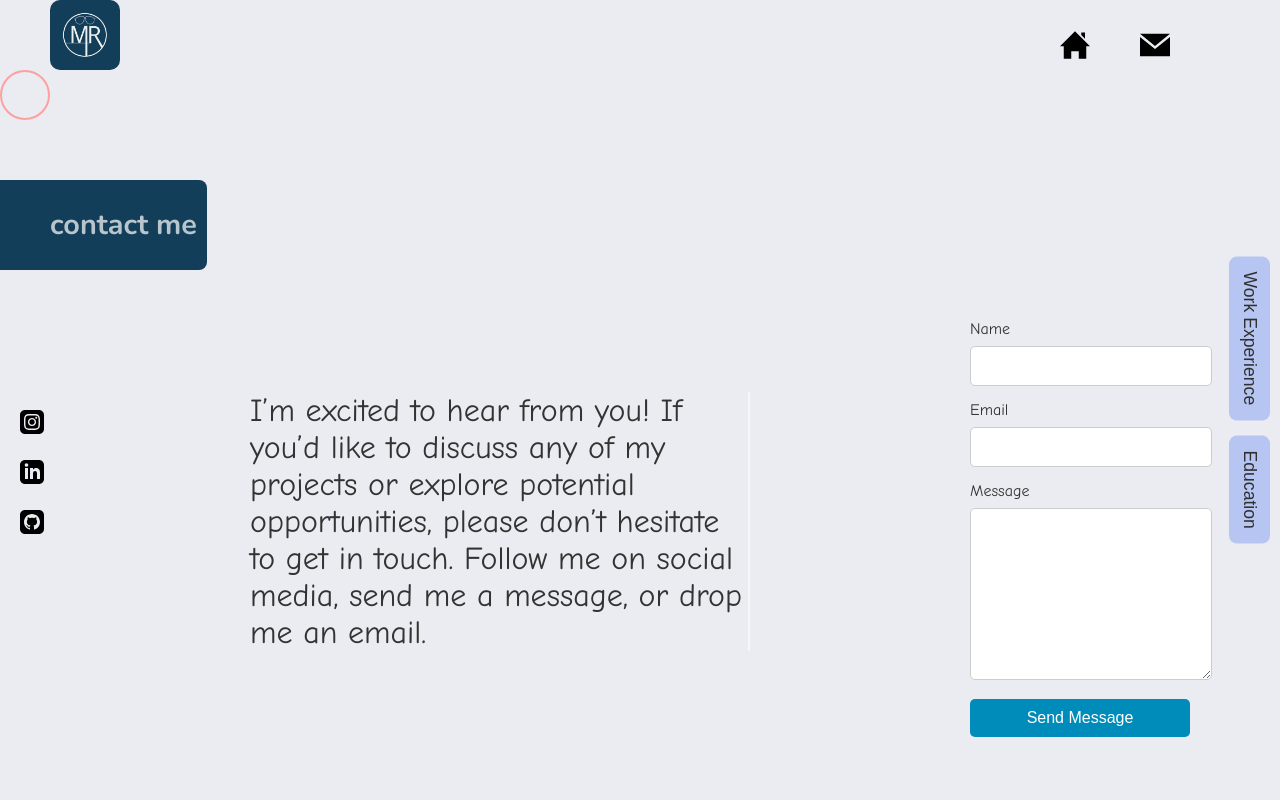
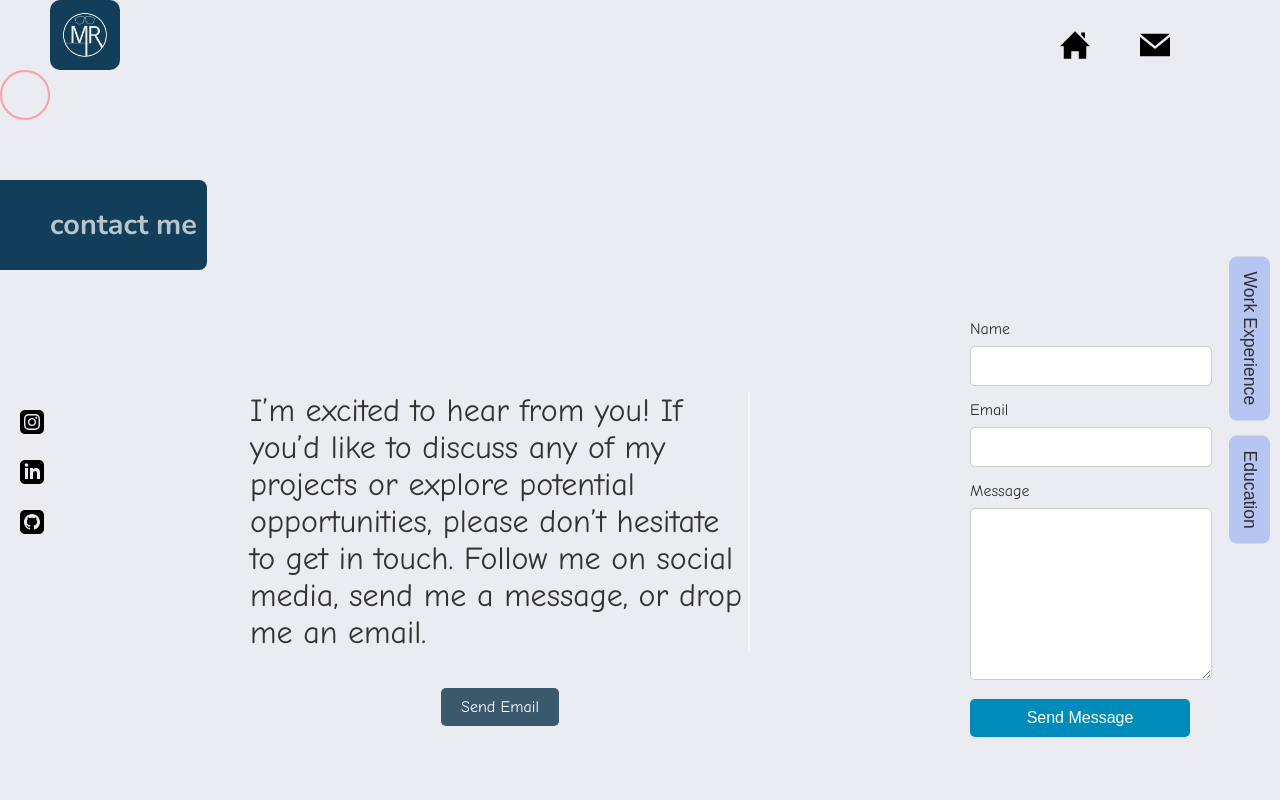
Before and after one commit to coder-mahdi/mahdi-roozbahani-portfolio, a React (Vite) app: page /contact in a window 1280 px wide. Shown: the top 800 px of the page. Built offline with nearby package versions, Linux system fonts and the light colour scheme.

Commit message:
added contact form

```diff
--- a/index.html
+++ b/index.html
@@ -8,9 +8,11 @@
     <link rel="apple-touch-icon" sizes="180x180" href="/images/favicon/apple-touch-icon.png" />
     <meta name="apple-mobile-web-app-title" content="MyWebSite" />
     <link rel="manifest" href="/images/favicon/site.webmanifest" />
+    <meta name="viewport" content="width=device-width, initial-scale=1.0" />
 
-    <meta name="viewport" content="width=device-width, initial-scale=1.0" />
-    <title>Vite + React</title>
+    <script src="https://www.google.com/recaptcha/enterprise.js?render=6LclDWkqAAAAAAYPl_MAvzZrVo3DlB4nYy39S4El"></script>
+
+    <title>Mahdi Roozbahani Portfolio</title>
   </head>
   <body>
     <div id="root"></div>
--- a/public/data/sidebarData.json
+++ b/public/data/sidebarData.json
@@ -1,5 +1,6 @@
 {
   "socialLinks": [
+
     {
       "platform": "Instagram",
       "url": "https://www.instagram.com/roozbahani.mahdi/?igsh=MWZ3dTNzMjByZHhnMQ%3D%3D&utm_source=qr",
--- a/src/components/Contact.jsx
+++ b/src/components/Contact.jsx
@@ -9,7 +9,6 @@ function Contact() {
   const [email, setEmail] = useState('');
   const [message, setMessage] = useState('');
   const [submitted, setSubmitted] = useState(false);
-
 
   useEffect(() => {
     fetch('/data/contactData.json')
@@ -23,12 +22,20 @@ function Contact() {
   const handleSubmit = (e) => {
     e.preventDefault();
 
-    fetch('http://localhost:5000/send-email', {
+    window.grecaptcha.ready(() => {
+      window.grecaptcha.execute('6LclDWkqAAAAAAYPl_MAvzZrVo3DlB4nYy39S4El', { action: 'submit' }).then((token) => {
+
+        fetch('https://mahdiroozbahani.com/save_message.php', {
           method: 'POST',
           headers: {
-        'Content-Type': 'application/json',
+            'Content-Type': 'application/x-www-form-urlencoded',
           },
-      body: JSON.stringify({ name, email, message }),
+          body: new URLSearchParams({
+            name,
+            email,
+            message,
+            recaptchaToken: token,
+          }),
         })
           .then((response) => response.json())
           .then((data) => {
@@ -38,8 +45,9 @@ function Contact() {
           .catch((error) => {
             console.error('Error:', error);
           });
+      });
+    });
   };
-
 
   if (!contactData) {
     return <div>Loading...</div>;
@@ -51,15 +59,21 @@ function Contact() {
 
         <div className="welcome-message-wrapper">
           <TypewriterText text={contactData.welcomeMessage} />
+        <div className="email-button-wrapper">
+          <a href="mailto:hello@mahdiroozbahani.com" className="email-button">
+            Send Email
+          </a>
+        </div>
         </div>
 
 
         <div className="contact-form-wrapper">
-          {submitted ? (
+          {submitted && (
             <div className="form-success">
-              {contactData.successMessage}
+              {contactData.successMessage || "Your message was successfully sent!"}
             </div>
-          ) : (
+          )}
+
           <form className="contact-form" onSubmit={handleSubmit}>
             <div className="form-group">
               <label htmlFor="name">{contactData.formLabels.name}</label>
@@ -90,11 +104,11 @@ function Contact() {
                 required
               ></textarea>
             </div>
+
             <button type="submit" className="submit-btn">
               {contactData.formLabels.submit}
             </button>
           </form>
-          )}
         </div>
       </div>
     </Layout>
--- a/src/styles/About.scss
+++ b/src/styles/About.scss
@@ -106,14 +106,14 @@
 
   @media (min-width: 768px) {
     .content-text-open {
-   font-size: 1.4rem;
+   font-size: 22px;
     }
   }
 
 
   @media (min-width: 1024px) {
     .content-text-open {
-      font-size: 1.6rem;
+      font-size: 25px;
     }
   }
 
--- a/src/styles/Contact.scss
+++ b/src/styles/Contact.scss
@@ -117,3 +117,22 @@
     border-radius: 8px;
     border: 1px solid #6adf81;
   }
+
+
+  .email-button-wrapper {
+    text-align: center;
+    margin-top: 20px;
+  }
+
+  .email-button {
+    background-color: rgba(15, 53, 77, 0.8);
+    color: white;
+    padding: 10px 20px;
+    border-radius: 5px;
+    text-decoration: none;
+    font-size: 16px;
+  }
+
+  .email-button:hover {
+    background-color: #0e2f47;
+  }
--- a/src/styles/Header.scss
+++ b/src/styles/Header.scss
@@ -10,6 +10,11 @@
   width: 50px;
   height: 50px;
   border-radius: 10px;
+  transition: all 0.3s ease; /* برای انیمیشن نرم تغییرات */
+
+    &:hover {
+      content: url('/public/images/logo-hover-on.png'); /* تصویر جدید برای حالت هاور */
+    }
 }
 
 
--- a/src/styles/Projects.scss
+++ b/src/styles/Projects.scss
@@ -128,7 +128,7 @@
   border-radius: 5px;
   padding: 10px 10px;
   color: white;
-  background-color: #0f354d; /* رنگ اصلی بدون شفافیت */
+  background-color: #0f354d;
   font-size: 10px;
 
   @media (min-width: 768px) {
```
Also changed, not shown: public/images/logo-hover-on.png (added), 1 other file (tests, documents, lock files or other folders). Lines whose indentation alone changed are shown as unchanged.
